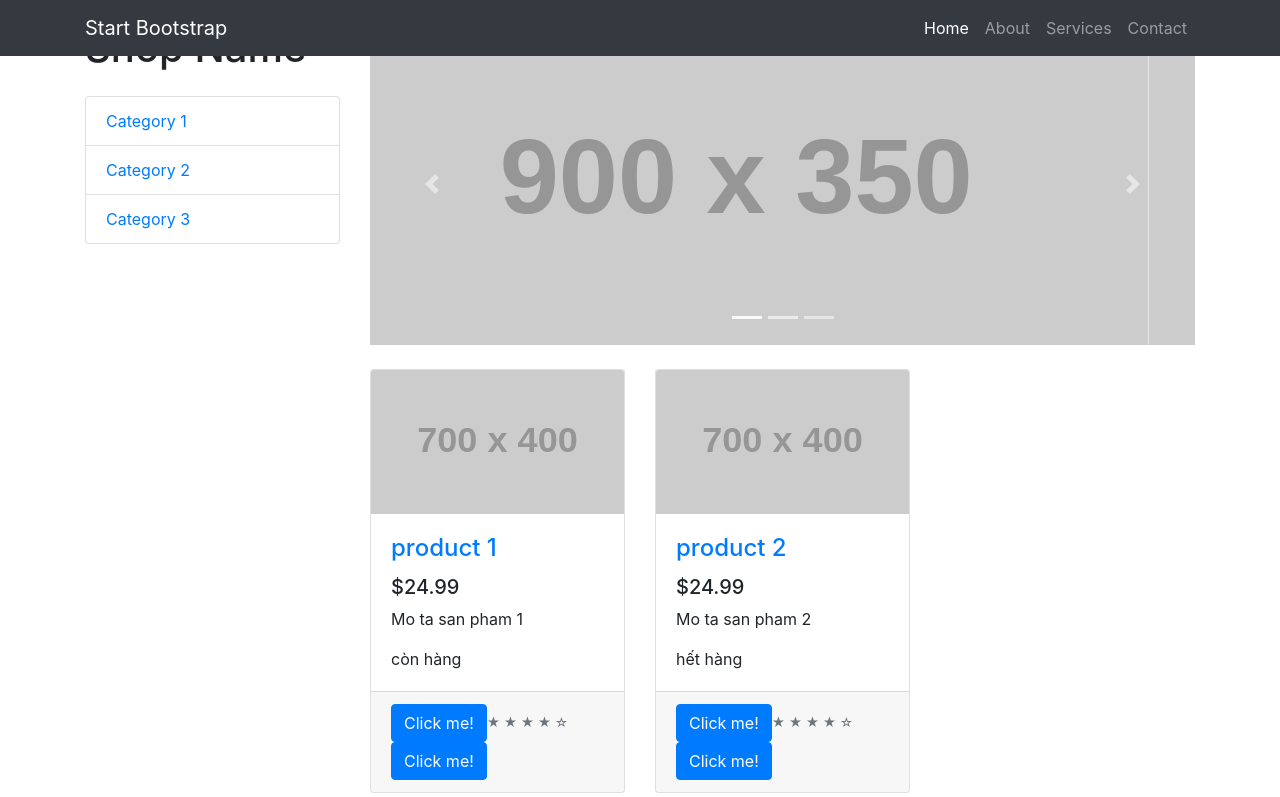
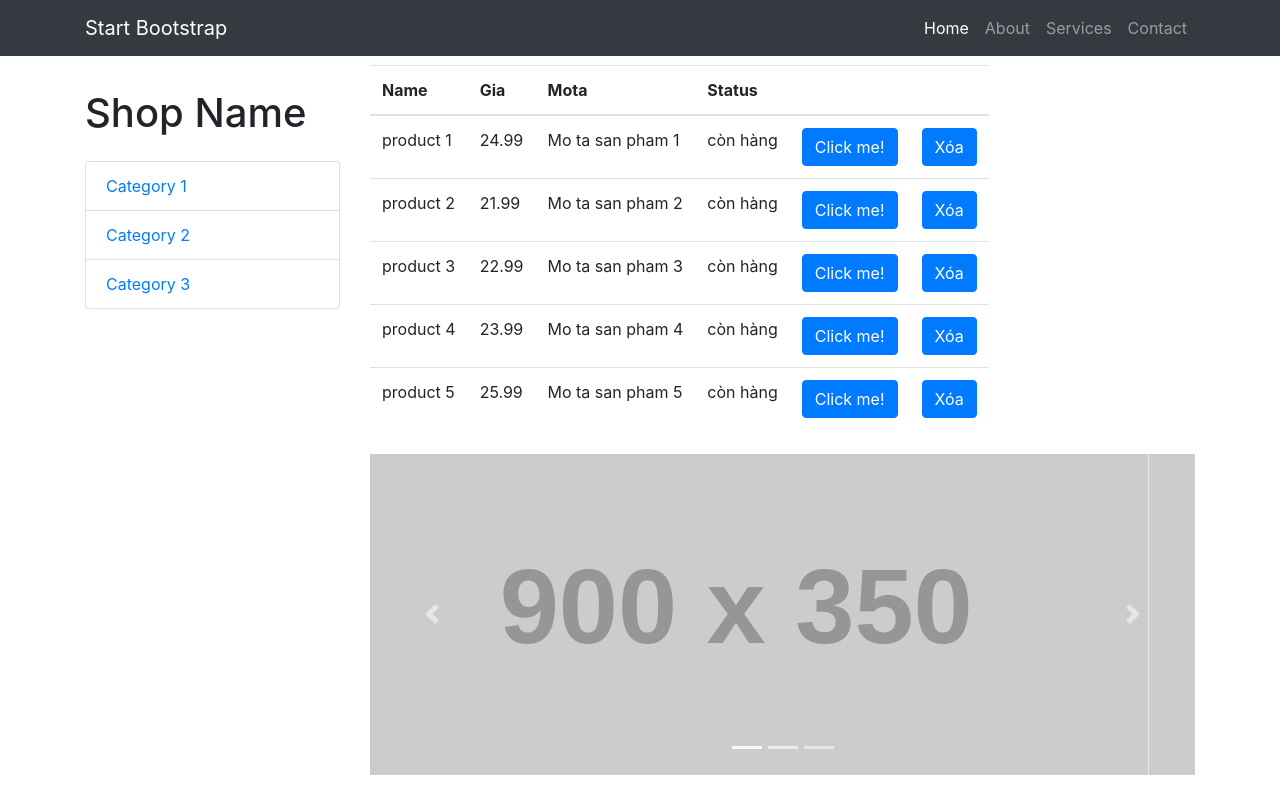
Before and after one commit to Vuthuyhangbamboo/baitap, an Angular app: page / in a window 1280 px wide. Shown: the top 797 px of the page. Built offline with nearby package versions, Linux system fonts and the light colour scheme.

Commit message:
5 files modified, 3 added

```diff
--- a/src/app/app.component.html
+++ b/src/app/app.component.html
@@ -39,7 +39,7 @@
       <!-- /.col-lg-3 -->
 
       <div class="col-lg-9">
-
+        <app-table></app-table>
        <app-slide></app-slide>
 
         <app-product-list></app-product-list>
--- a/src/app/app.module.ts
+++ b/src/app/app.module.ts
@@ -8,10 +8,11 @@ import { ProductListComponent } from './product-list/product-list.component';
 import { ProductComponent } from './product/product.component';
 import { SlideComponent } from './slide/slide.component';
 import { CategolyComponent } from './categoly/categoly.component';
+import { TableComponent } from './table/table.component';
 
 @NgModule({
   imports:      [ BrowserModule, FormsModule ],
-  declarations: [ AppComponent, HelloComponent, ProductListComponent, ProductComponent, SlideComponent, CategolyComponent ],
+  declarations: [ AppComponent, HelloComponent, ProductListComponent, ProductComponent, SlideComponent, CategolyComponent, TableComponent ],
   bootstrap:    [ AppComponent ]
 })
 export class AppModule { }
--- a/src/app/mock.ts
+++ b/src/app/mock.ts
@@ -1,5 +1,8 @@
 import { Product } from './product';
 export const data: Product[] = [
-    {id : 1, name: 'product 1', desc: 'Mo ta san pham 1', status: true},
-    {id : 2, name: 'product 2', desc: 'Mo ta san pham 2'},
+    {id : 1, name: 'product 1',price:24.99, desc: 'Mo ta san pham 1', status: true},
+    {id : 2, name: 'product 2',price:21.99, desc: 'Mo ta san pham 2',status: true},
+    {id : 3, name: 'product 3',price:22.99, desc: 'Mo ta san pham 3',status: true},
+    {id : 4, name: 'product 4',price:23.99, desc: 'Mo ta san pham 4',status: true},
+    {id : 5, name: 'product 5',price:25.99, desc: 'Mo ta san pham 5',status: true}
 ]
--- a/src/app/product-list/product-list.component.html
+++ b/src/app/product-list/product-list.component.html
@@ -6,7 +6,7 @@
 					<h4 class="card-title">
 						<a href="#">{{product.name}}</a>
 					</h4>
-					<h5>$24.99</h5>
+					<h5>{{product.price}}</h5>
 					<p class="card-text">{{product.desc}}</p>
           <p class="card-text">{{product.status?'còn hàng':'hết hàng'}}</p>
 				</div>
--- /dev/null
+++ b/src/app/table/table.component.html
@@ -0,0 +1,26 @@
+<div class="table">
+  <table>
+    <thead>
+      <tr>
+      <th>Name</th>
+      <th>Gia</th>
+      <th>Mota</th>
+      <th>Status</th>
+      <th></th>
+      <th></th>
+      </tr>
+      <tr *ngFor="let product of products">
+        <td>{{product.name}}</td>
+        <td>{{product.price}}</td>
+        <td>{{product.desc}}</td>
+        <td>{{product.status?'còn hàng':'hết hàng'}}</td>
+        <td><button class="btn btn-primary" (click)="showDetail(product)">Click me!</button></td>
+        <td><button class="btn btn-primary" (click)="removeItem(product.id)">Xóa</button></td>
+      </tr>
+    </thead>
+  </table>
+  <div class="detail" *ngIf="selected">
+    <h3> Tên: </h3>
+  {{selected.name}}
+</div>
+</div>
--- /dev/null
+++ b/src/app/table/table.component.ts
@@ -0,0 +1,24 @@
+import { Component, OnInit } from '@angular/core';
+import { Product } from '../product';
+import {data} from "../mock";
+@Component({
+  selector: 'app-table',
+  templateUrl: './table.component.html',
+  styleUrls: ['./table.component.css']
+})
+export class TableComponent implements OnInit {
+
+  constructor() { }
+
+  ngOnInit() {
+  }
+  products = data;
+  selected: Product;
+  showDetail(product){
+    this.selected = product;
+  }
+  removeItem(id){
+    return this.products = this.products.filter(product => product.id != id);
+  }
+
+}
--- a/src/styles.css
+++ b/src/styles.css
@@ -1 +1,4 @@
 /* Add application styles & imports to this file! */
+body{
+  padding: 65px;
+}
```
Also changed, not shown: src/app/table/table.component.css (added).
